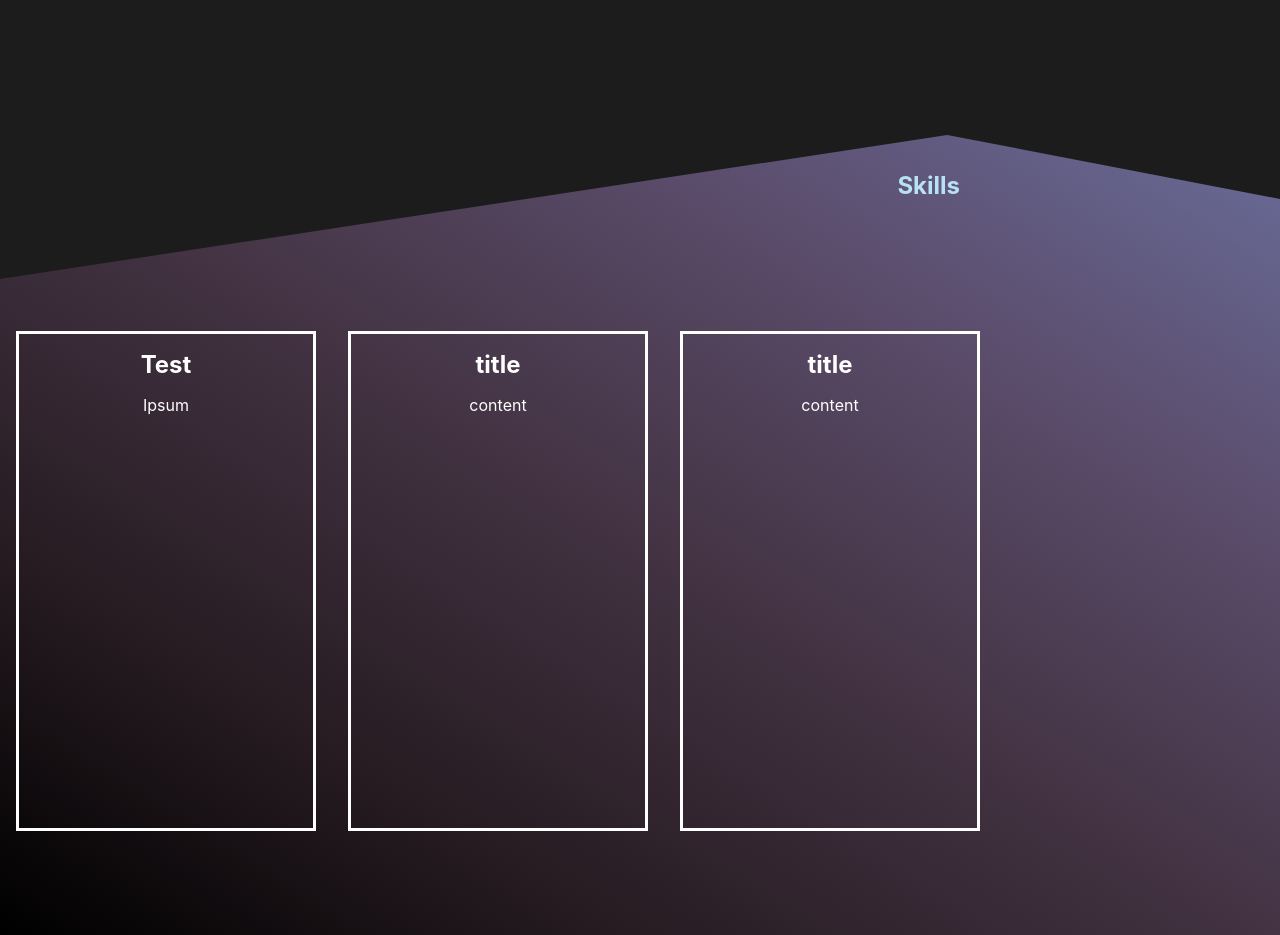
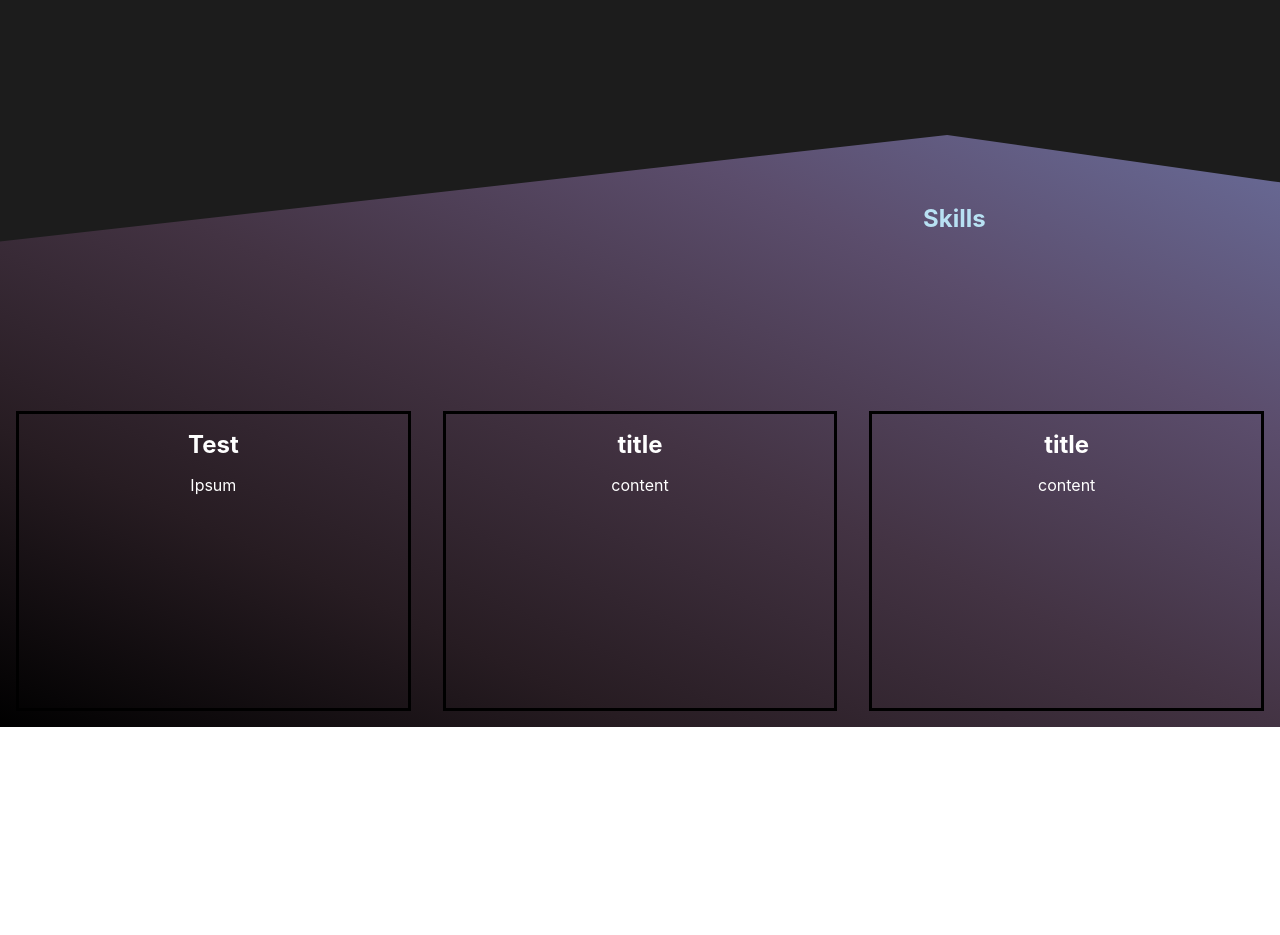
Before and after one commit to ATung01/portfolio, a React (Create React App) app: page / in a window 1280 px wide. Shown: the part 540-1475 px from the top of the page. After the commit the page ends 1267 px from the top, so only its background shows below. Built offline with nearby package versions, Linux system fonts and the light colour scheme.

Commit message:
solved issue of styles not extending on cards, needed to pass classname prop

```diff
--- a/src/components/card.js
+++ b/src/components/card.js
@@ -3,8 +3,9 @@ import styled from "styled-components"
 
 const Container = styled.div`
 border: solid 3px white;
-height: 500px;
-width: 300px;
+height: 300px;
+width: 80%;
+min-width: 200px;
 margin: 16px;
 display: flex;
 flex-direction: column;
@@ -25,9 +26,9 @@ width: 100%;
 color: white;
 `
 
-function Card({title = 'title', content = 'content'}) {
+function Card({title = 'title', content = 'content', className}) {
   return (
-    <Container>
+    <Container className={className}>
       <Title >{title}</Title>
       <Content >{content}</Content>
     </Container>
--- a/src/components/profile.js
+++ b/src/components/profile.js
@@ -23,7 +23,7 @@ align-items: flex-start;
 }
 
 h1 {
-  color:${props => props.theme.secondary};
+  color:${props => props.theme.primary};
 }
 p {
   color: white;
@@ -42,6 +42,8 @@ p {
   padding: 15px;
   min-height:30px;
   min-width: 150px;
+  width:200px;
+  margin-top: 5rem;
 }
 
 @media (max-width: 768px) {
@@ -76,7 +78,7 @@ function Profile () {
           <h1>Hey, I'm Alex Tung</h1>
           <p>I'm a Full Stack Developer with a non traditional background and a
           passion for making cool stuff. Go check out what I've made at my Github or you can just explore my site.</p>
-          <button className='github'>Github Profile</button>
+          <button className='github'>Go to Github</button>
         </div>
         <img className="headshot" src={Headshot}></img>
       </div>
--- a/src/components/skills.js
+++ b/src/components/skills.js
@@ -5,15 +5,15 @@ import Card from "./card";
 const Wrapper = styled.div`
 clip-path: polygon(0 100%, 0 18%, 74% 0, 100% 8%, 100% 100%);
 width: 100%;
-height: 800px;
+height: 100%;
 background-image: linear-gradient(to right top, #000000, #271c22, #433343, #5b4d6c, #696c99);
 }
 `
 
 const Container = styled.div`
-  width: 75%;
+  width: 77%;
   height: 100px;
-  margin-bottom: 5rem;
+  margin-bottom: 10rem;
   display: flex;
   align-items: center;
   justify-content: right;
@@ -21,12 +21,23 @@ const Container = styled.div`
 
 const SkillsText = styled.h2`
   color: ${props => props.theme.primary};
+  margin-bottom: -3rem;
 `;
 
 const CardBLock = styled.div`
 display: flex;
+justify-content: space-between;
+@media (max-width: 768px) {
+  align-items: center;
+  flex-direction: column;
+}
 `
 
+const SkillCard = styled(Card)`
+// margin-bottom: -200px;
+border-color: black;
+color:black;
+`
 
 function Skills() {
 
@@ -37,9 +48,9 @@ function Skills() {
           <SkillsText>Skills</SkillsText>
         </Container>
         <CardBLock>
-          <Card title="Test" content="Ipsum"></Card>
-          <Card></Card>
-          <Card></Card>
+          <SkillCard title="Test" content="Ipsum"></SkillCard>
+          <SkillCard></SkillCard>
+          <SkillCard></SkillCard>
         </CardBLock>
       </Wrapper>
     </div>
```
